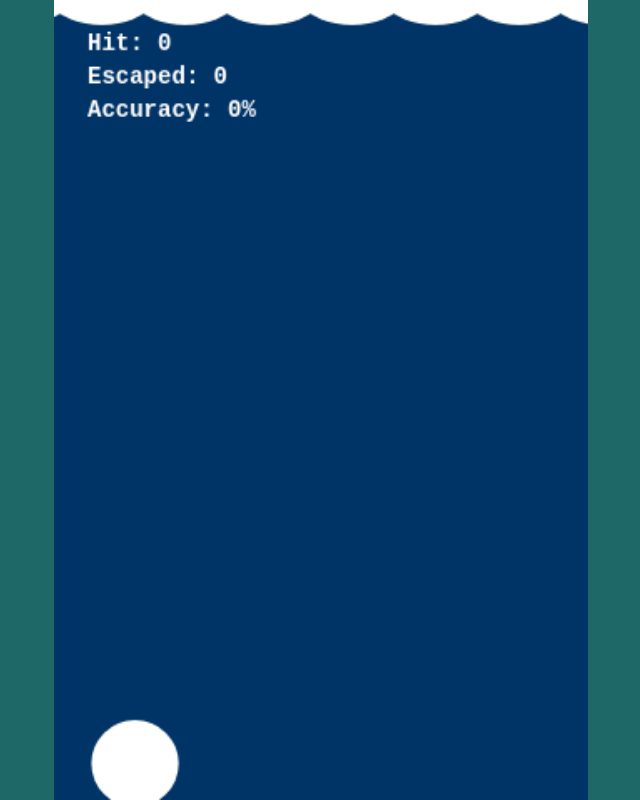
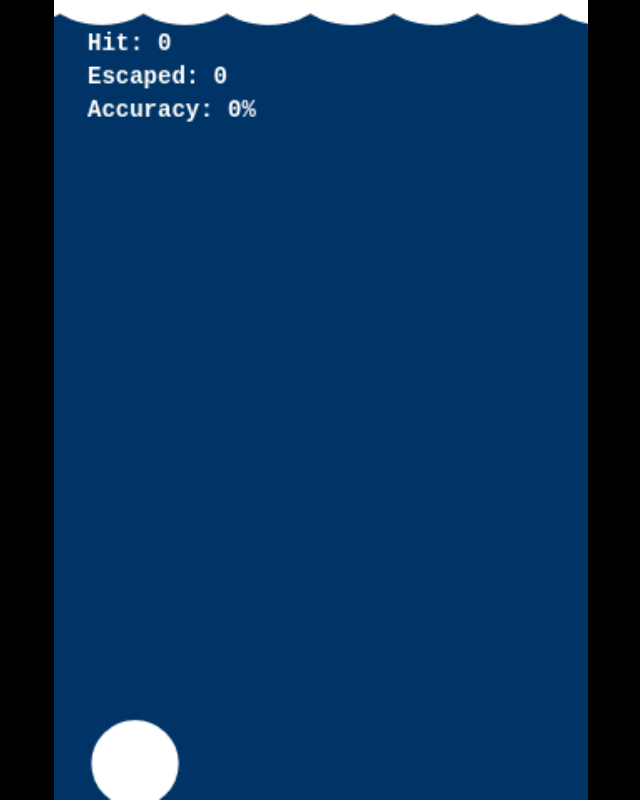
Before and after one commit to VivekJadaun/BubbleSmasher, a plain HTML site: page index.html in a window 1280 px wide. Shown: the whole page, without its empty margins (319-959 px from the left). Drawn offline with Linux system fonts and the light colour scheme.

```diff
--- a/index.html
+++ b/index.html
@@ -6,7 +6,7 @@
 	<meta name="apple-mobile-web-app-capable" content="yes" />
 	<meta name="apple-mobile-web-app-status-bar-style" content="white-translucent"/>
 	<style type="text/css">
-		body {margin:0; padding:0; background: #1e6868;}
+		body {margin:0; padding:0; background: #000;}
 		canvas {display: block; margin: 0 auto; background: #fff;}
 	</style>
 </head>
@@ -16,6 +16,15 @@
 	</canvas>
 
 	<script>
+
+		// http://paulirish.com/2011/requestanimationframe-for-smart-animating
+		// shim layer with setTimeout fallback
+		window.requestAnimFrame = (function(){
+			return window.requestAnimationFrame || window.webkitRequestAnimationFrame || window.mozRequestAnimationFrame || window.oRequestAnimationFrame || window.msRequestAnimationFrame || function(callback){
+				window.setTimeout(callback, 100/60);
+			};
+
+		})();
 		var game={
 
 			//setting up initial values
@@ -312,15 +321,6 @@
 			};
 		};
 
-
-		// http://paulirish.com/2011/requestanimationframe-for-smart-animating
-		// shim layer with setTimeout fallback
-		window.requestAnimFrame = (function(){
-			return window.requestAnimationFrame || window.webkitRequestAnimationFrame || window.mozRequestAnimationFrame || window.oRequestAnimationFrame || window.msRequestAnimationFrame || function(callback){
-				window.setTimeout(callback, 100/60);
-			};
-
-		})();
 		window.addEventListener('load',game.init,false);
 		window.addEventListener('resize',game.resize,false);
 
```
